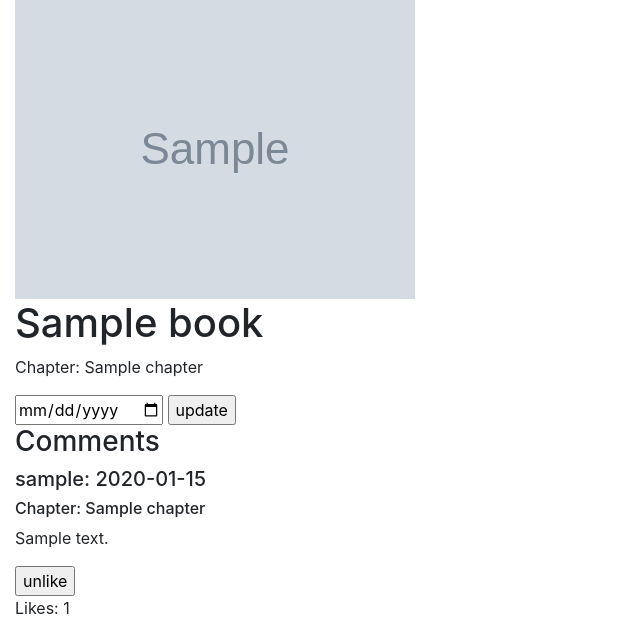
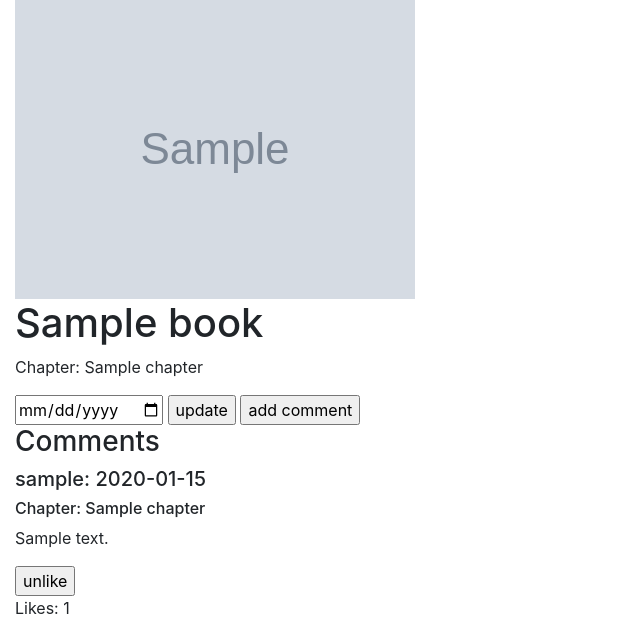
Before and after one commit to joshdbarton/nightstand-capstone, a Django app: page /books/1 in a window 1280 px wide. Shown: the part 57-681 px from the top of the page, without its empty margins (0-640 px from the left). Run offline with Django 3.2, Linux system fonts and the light colour scheme; a user stored in the database is signed in; tables that the repository leaves empty hold one stand-in row (values such as "Sample post"); grey boxes marked "Sample" are stand-in pictures; some libraries are stand-ins or nearby versions.

Commit message:
added comment form and view for adding a comment to a chapter

```diff
--- a/nightstand_dashboard/templates/nightstand_dashboard/book_view.html
+++ b/nightstand_dashboard/templates/nightstand_dashboard/book_view.html
@@ -19,6 +19,7 @@
     {% if not book_chapter.completed%}
     <input type="button" value="completed" id="chapterComplete-{{book_chapter.id}}"/>
     {% endif %}
+    <a href="/comment/{{book_chapter.chapter.id}}"><input type="button" value="add comment" /></a>
 </div>
 {% endfor %}
 <div id="book-detail-comments">
--- a/nightstand_dashboard/urls.py
+++ b/nightstand_dashboard/urls.py
@@ -11,4 +11,5 @@ urlpatterns = [
     path("add_book/", views.add_book, name="add_book"),
     path("books/<int:pk>", views.book_view, name="book_view"),
     path("book_add/<int:pk>", views.book_add, name="book_add"),
+    path("comment/<int:pk>", views.comment_view, name="add_comment")
 ]
--- a/nightstand_dashboard/views.py
+++ b/nightstand_dashboard/views.py
@@ -5,6 +5,7 @@ from django.contrib.auth.forms import UserCreationForm
 from django.contrib.auth import logout
 from django.http import HttpResponse, HttpResponseForbidden
 from nightstand_dashboard.models import Book, Reader, Chapter, ReaderChapter, ChapterComment
+from nightstand_dashboard.forms import CommentForm
 
 
 
@@ -81,3 +82,33 @@ def book_add(request, pk):
     for chapter in book.chapter_set.all():
         ReaderChapter.objects.create(chapter=chapter, reader=reader)
     return redirect(f"/books/{pk}")
+
+# like/commentid
+def like(request, pk):
+    if request.method == "POST":
+        chapter = Chapter.objects.get(pk=pk)
+        reader = Reader.objects.get(user=request.user)
+        if reader in chapter.likes.all():
+            chapter.likes.remove(reader)
+        else:
+            chapter.likes.add(reader)
+        #what to return this morning?
+    else:
+        return HttpResponseForbidden()
+
+
+def comment_view(request, pk):
+    reader = Reader.objects.get(user=request.user)
+    chapter = Chapter.objects.get(pk=pk)
+    if request.method == "POST":
+        form = CommentForm(request.POST)
+        if form.is_valid():
+            new_comment = form.save(commit=False)
+            new_comment.reader = reader
+            new_comment.chapter = chapter
+            new_comment.save()
+            return redirect(f'/books/{chapter.book.id}')
+    else:
+        form = CommentForm()
+
+    return render(request, f"nightstand_dashboard/add_comment.html", {"form": form, "chapter": chapter})
```
Also changed, not shown: nightstand_dashboard/forms.py (+8 -0 lines), nightstand_dashboard/templates/nightstand_dashboard/add_comment.html (added, +11 -0 lines).
